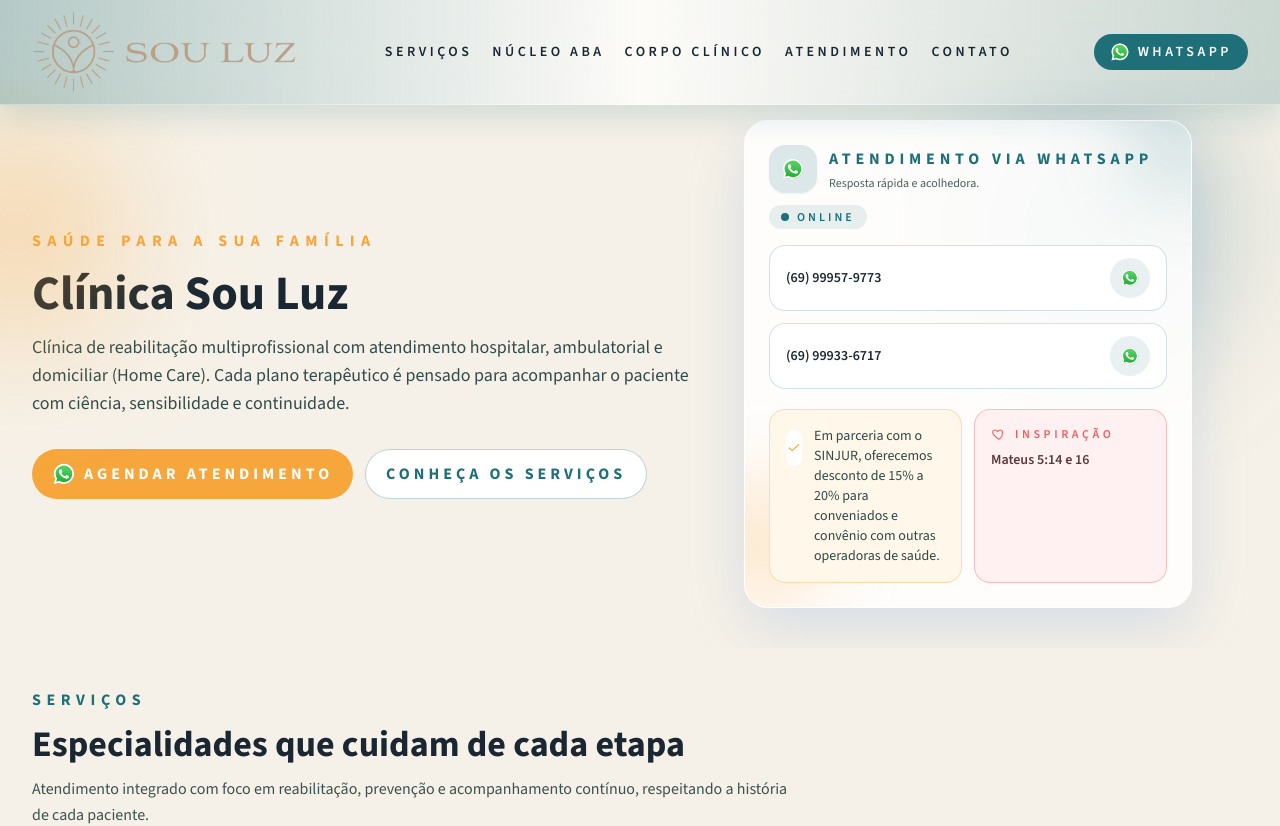
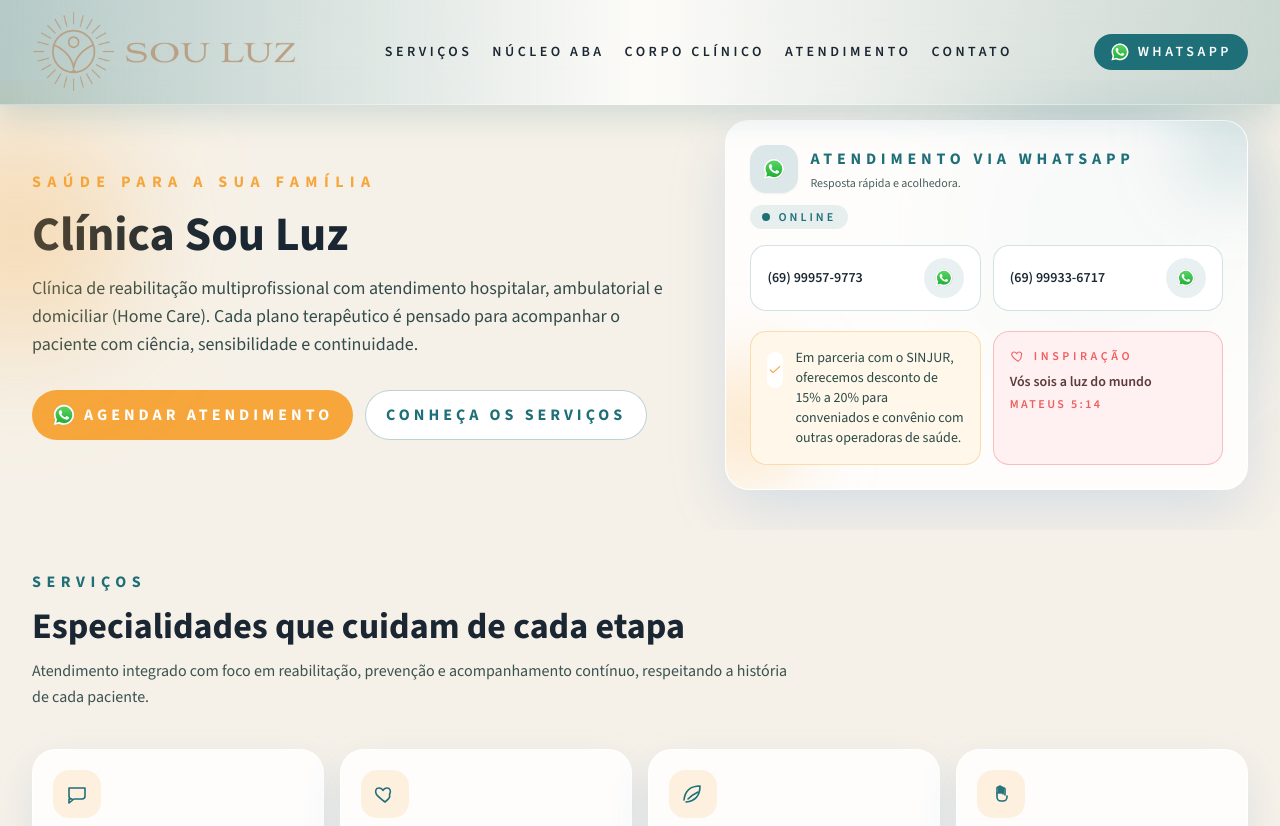
Before and after one commit to GabrielLLima97/sou-arte-institucional, a Next.js app: page /clinica-sou-luz in a window 1280 px wide. Shown: the top 826 px of the page. Built offline with nearby package versions, Linux system fonts and the light colour scheme.

Commit message:
fix: refine aba contact card layout

```diff
--- a/app/clinica-sou-luz/page.tsx
+++ b/app/clinica-sou-luz/page.tsx
@@ -169,7 +169,7 @@ export default function ClinicaSouLuzPage() {
                 </a>
               </div>
             </div>
-            <div className="group relative w-full max-w-md overflow-hidden rounded-3xl border border-white/70 bg-white/85 p-6 shadow-[0_20px_60px_rgba(31,109,209,0.15)] transition hover:-translate-y-1 hover:border-[#1e6f78]/35 hover:bg-white hover:shadow-[0_24px_65px_rgba(31,109,209,0.22)]">
+            <div className="group relative w-full max-w-none overflow-hidden rounded-3xl border border-white/70 bg-white/85 p-6 shadow-[0_20px_60px_rgba(31,109,209,0.15)] transition hover:-translate-y-1 hover:border-[#1e6f78]/35 hover:bg-white hover:shadow-[0_24px_65px_rgba(31,109,209,0.22)]">
               <div className="absolute -right-12 -top-10 h-28 w-28 rounded-full bg-[#1e6f78]/20 blur-2xl" />
               <div className="absolute -left-12 bottom-0 h-32 w-32 rounded-full bg-[#f6a63b]/25 blur-2xl" />
               <div className="relative z-10">
@@ -190,7 +190,7 @@ export default function ClinicaSouLuzPage() {
                     Online
                   </span>
                 </div>
-                <div className="mt-4 grid gap-3">
+                <div className="mt-4 grid gap-3 sm:grid-cols-2">
                   {whatsappContacts.map((contact) => (
                     <a
                       key={contact.label}
@@ -223,7 +223,8 @@ export default function ClinicaSouLuzPage() {
                       <Icon name="heart" className="h-4 w-4" />
                       Inspiração
                     </div>
-                    <p className="mt-2 text-sm font-semibold text-[#5c3a3a]">Mateus 5:14 e 16</p>
+                    <p className="mt-2 text-sm font-semibold text-[#5c3a3a]">Vós sois a luz do mundo</p>
+                    <p className="mt-1 text-xs font-semibold uppercase tracking-[0.2em] text-[#f05d5e]">Mateus 5:14</p>
                   </div>
                 </div>
               </div>
```
